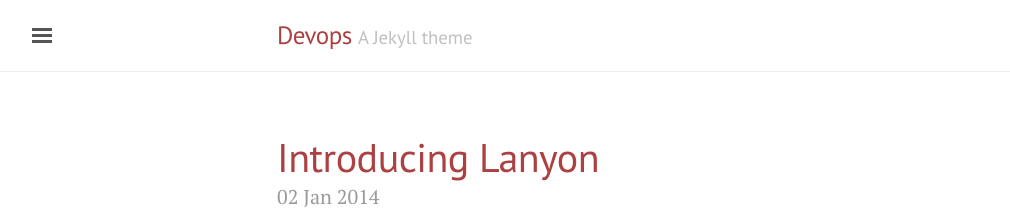
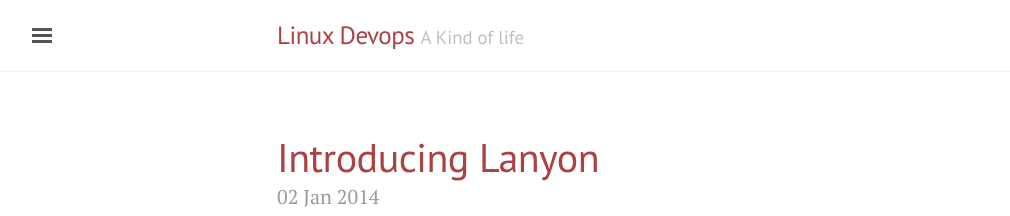
Before and after one commit to abacao/abacao.github.io, a Jekyll site: the page built from index.html, in a window 1280 px wide and 900 px high. Shown: the top 216 px of the window, without its empty margins (3-1013 px from the left). Built offline with Jekyll 4.4.1, drawn with Linux system fonts in a browser that asks for light colours; the list of posts is cut into pages by our own code.

Commit message:
description

```diff
--- a/_config.yml
+++ b/_config.yml
@@ -5,18 +5,18 @@ permalink:           pretty
 #relative_permalinks: true
 
 # Setup
-title:               Devops
-tagline:             'A Jekyll theme'
-description:         'A reserved <a href="http://jekyllrb.com" target="_blank">Jekyll</a> theme that places the utmost gravity on content with a hidden drawer. Made by <a href="https://twitter.com/mdo" target="_blank">@mdo</a>.'
-url:                 http://lanyon.getpoole.com
+title:               "Linux Devops"
+tagline:             'A Kind of life'
+description:         'All my ramblings mainly about Linux and Devops'
+url:                 https://abacao.github.io
 baseurl:             ''
 paginate:            5
 
 # About/contact
 author:
-  name:              Mark Otto
+  name:              André Bação
   url:               https://twitter.com/mdo
-  email:             markdotto@gmail.com
+  email:             email@bacao.pt
 
 # Custom vars
 version:             1.0.0
```
